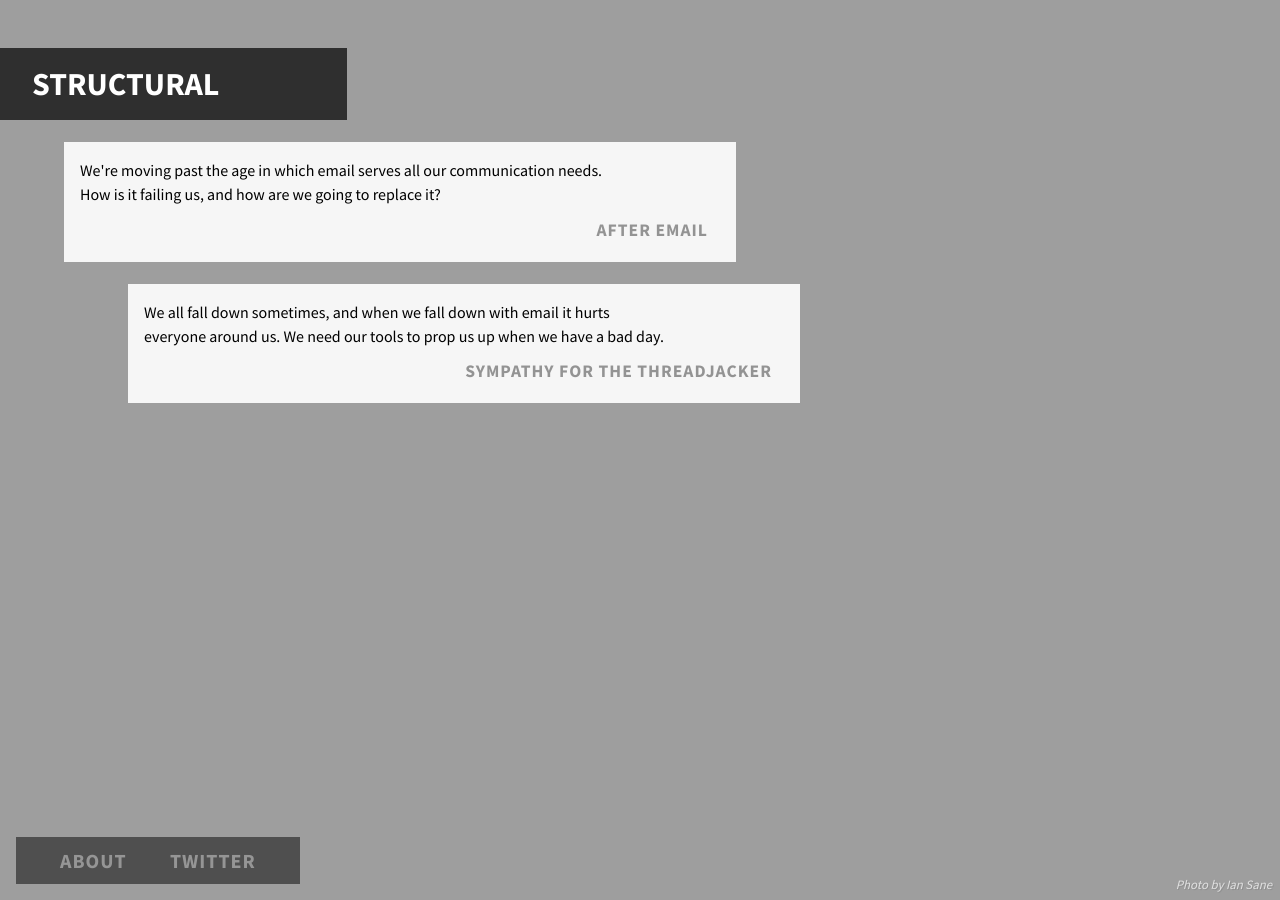
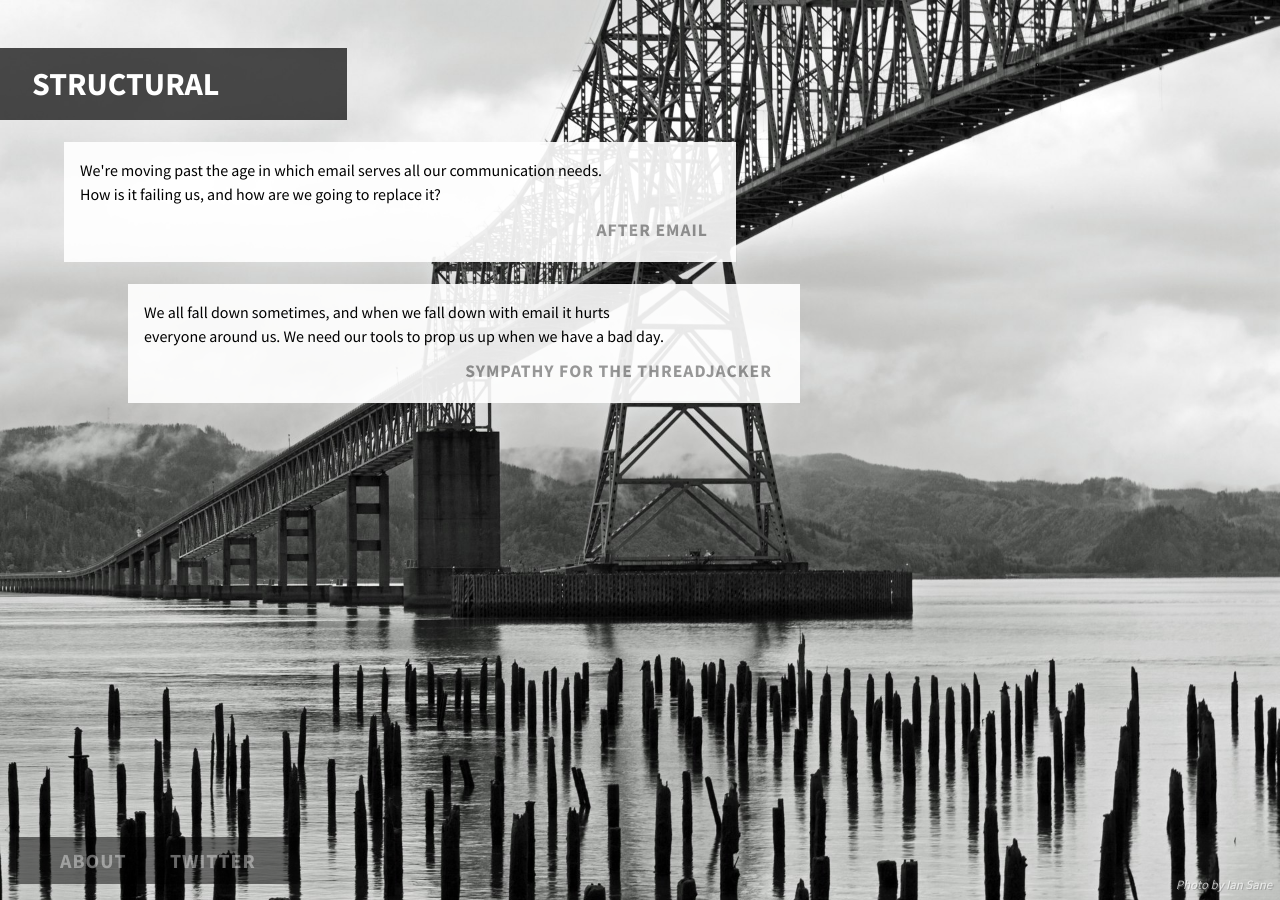
Before and after one commit to Structural/structural.github.io, a Jekyll site: the page built from index.html, in a window 1280 px wide. Built offline with Jekyll 4.4.1, drawn with Linux system fonts in a browser that asks for light colours.

Commit message:
make a fast jpg image

```diff
--- a/index.html
+++ b/index.html
@@ -2,7 +2,7 @@
 layout: fuckyoujekyll
 ---
 
-<div class="background" style="background-image: url({{ site.url }}/images/bridge.png)"></div>
+<div class="background" style="background-image: url({{ site.url }}/images/bridge.jpg)"></div>
 
 <div class="banner">
   STRUCTURAL
```
Also changed, not shown: images/bridge.jpg (added).
